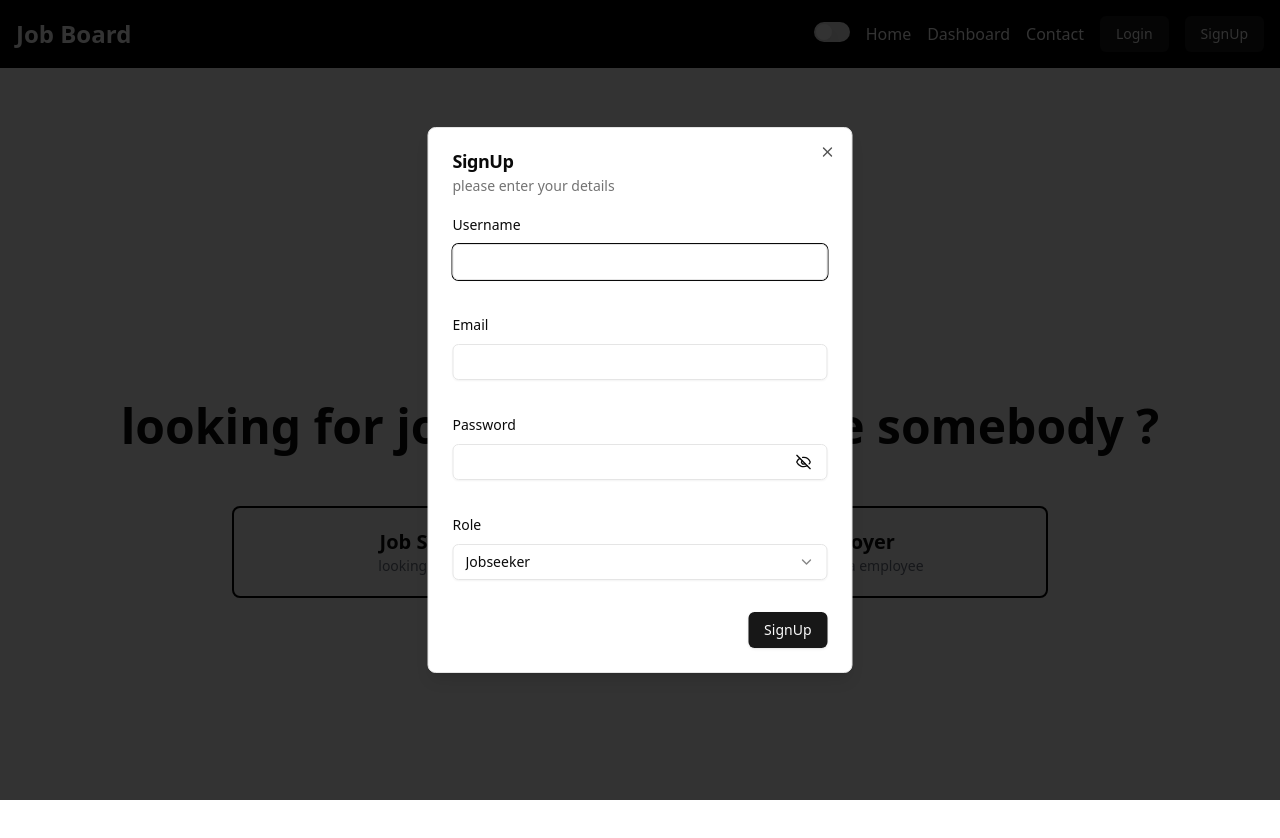
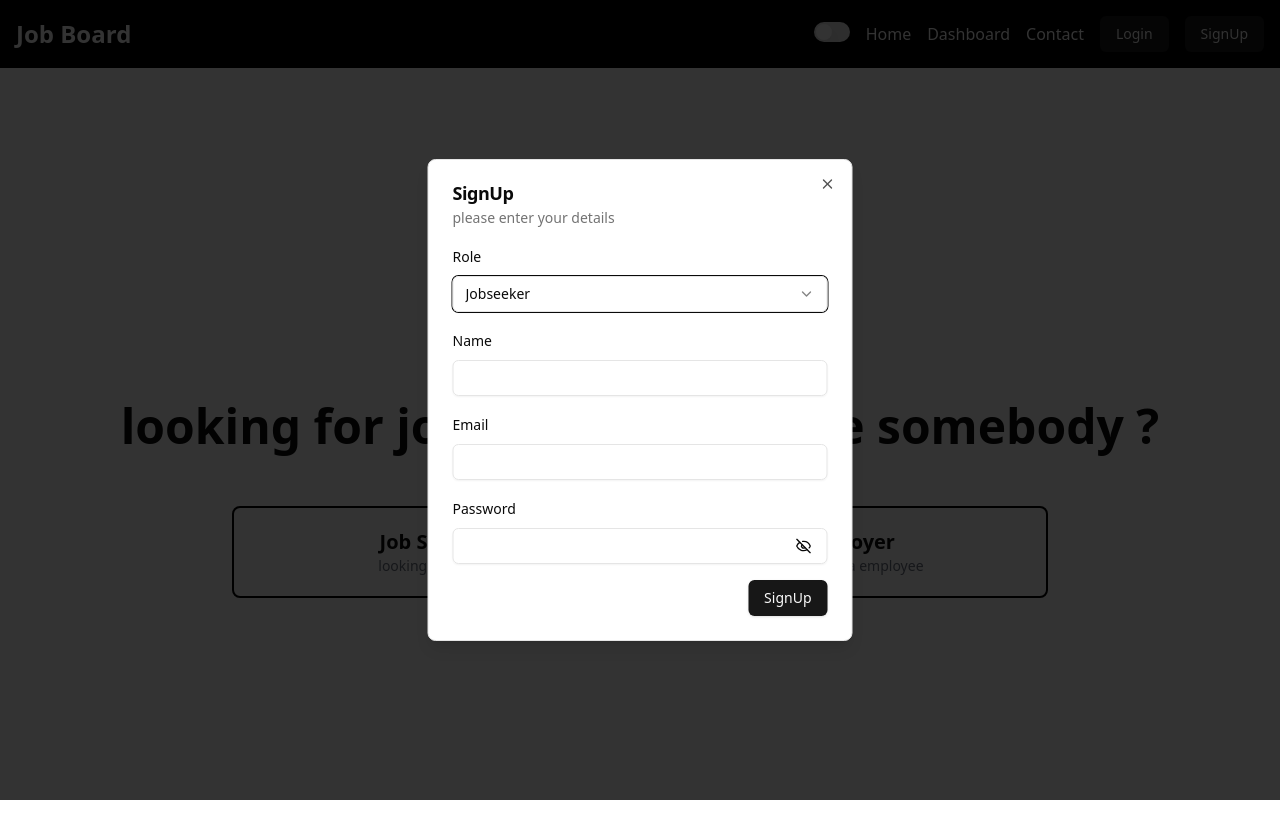
Before and after one commit to hesampiri/job-board, a Next.js app: page / in a window 1280 px wide. Both pictures are taken after a click on the button "SignUp". Shown: the top 838 px of the page. Built offline with nearby package versions, Linux system fonts and the light colour scheme.

Commit message:
add functionality to signup

```diff
--- a/components/signupDialog.tsx
+++ b/components/signupDialog.tsx
@@ -1,107 +1,147 @@
-'use client'
-import React, { useState } from 'react'
-import { Dialog, DialogContent, DialogDescription, DialogFooter, DialogHeader, DialogTitle, DialogTrigger } from './ui/dialog'
-import { z } from 'zod'
+"use client";
+import React, { useState } from "react";
+import {
+  Dialog,
+  DialogContent,
+  DialogDescription,
+  DialogFooter,
+  DialogHeader,
+  DialogTitle,
+  DialogTrigger,
+} from "./ui/dialog";
+import { z } from "zod";
 import { useForm } from "react-hook-form";
-import { zodResolver } from '@hookform/resolvers/zod'
-import { Button } from "@/components/ui/button"
+import { zodResolver } from "@hookform/resolvers/zod";
+import { Button } from "@/components/ui/button";
 import {
   Form,
   FormControl,
-  FormDescription,
   FormField,
   FormItem,
   FormLabel,
   FormMessage,
-} from "@/components/ui/form"
-import { Input } from "@/components/ui/input"
-import { Eye, EyeOff } from 'lucide-react';
-import { Select, SelectContent, SelectItem, SelectTrigger, SelectValue } from "@/components/ui/select"
+} from "@/components/ui/form";
+import { Input } from "@/components/ui/input";
+import { Eye, EyeOff, Loader2 } from "lucide-react";
+import {
+  Select,
+  SelectContent,
+  SelectItem,
+  SelectTrigger,
+  SelectValue,
+} from "@/components/ui/select";
+import { Textarea } from "@/components/ui/textarea";
+import { Register } from "@/app/actions/register";
+import { toast } from "sonner";
+import { signIn } from "next-auth/react";
+import { register } from "module";
 
-const formSchema = z.object({
-  username: z.string().min(4, {
-    message: "Username must be at least 4 characters.",
-  }),
-  password: z.string().min(8, {
-    message: "Password must be at least 8 characters.",
-  }),
-  email: z.string().email({
-    message: "Invalid email address.",
-  }),
-  role: z.enum(["employer", "jobseeker"], {
-    message: "Role must be either employer or jobseeker.",
-  }),
+const formSchema = z
+  .object({
+    name:z.string().min(3 , {message:"name must be at least 3 characters"}),
+    email: z.string().email({ message: "Invalid email address." }),
+    password: z.string().min(8, { message: "Password must be at least 8 characters." }),
+    role: z.enum(["employer", "jobseeker"]),
+    companyName: z.string({message:"company name must be atleast 3 character"}),
+    description: z.string(),
+    website: z.string().url().optional(),
+    logoUrl: z.string().url().optional(),
   })
+  .refine(
+    (data) => {
+      if (data.role === "employer") {
+        return !!data.companyName && !!data.description;
+      }
+      return true;
+    },
+    {
+      message: "Company Name and Description are required for employers.",
+      path: ["companyName"],
+    }
+  );
 
 const SignupDialog = () => {
-
-  const [showPassword, setShowPassword] = useState(false)
+  const [showPassword, setShowPassword] = useState(false);
+  const [password , setPassword] = useState("")
+  const [isLoading, setIsLoading] = useState(false);
+  const [open, setOpen] = useState(false);
 
   const form = useForm<z.infer<typeof formSchema>>({
     resolver: zodResolver(formSchema),
     defaultValues: {
-      username: "",
+      name:"",
       password: "",
       email: "",
       role: "jobseeker",
+      companyName: "",
+      description: "",
     },
+  });
+
+  async function onSubmit (values: z.infer<typeof formSchema>){
+    setIsLoading(true);
+    // Register(values).then((res)=>{
+    //   setIsLoading(false);
+    //   setOpen(false);
+    //   form.reset()
+    //   res.type === 'success' ? toast.success(res.message) : toast.error(res.message)
+
+    // })
+    // .catch(()=>{
+    //   throw new Error('something went wrong with registration')
+    // })
+    try{
+      const res = await Register(values)
+      if(res.type === 'success'){
+        const login = await signIn("credentials" , {
+          email:res.email,
+          password : password,
+          redirect : false
         })
-
-  function onSubmit(values: z.infer<typeof formSchema>) {
-    console.log(values)
+        if(login){
+          toast.success(res.message)
+          setOpen(false)
+          form.reset()
+        }else{
+          toast.error("Registration succeeded, but login failed.")
+        }
+      }else{
+        toast.error(res.message)
+      }
+    }
+    catch{
+      toast.error("somthing went wrong with registeration")
+    }
+    finally{
+      setIsLoading(false)
+    }
   }
   return (
-    <Dialog>
+    <Dialog open={open} onOpenChange={setOpen}>
       <DialogTrigger asChild>
         <Button variant="default">SignUp</Button>
       </DialogTrigger>
       <DialogContent className="sm:max-w-[425px]">
+      {isLoading && <div className="absolute inset-0 flex items-center justify-center bg-black/50">
+        <Loader2 className="w-10 h-10 animate-spin" />
+      </div>}
         <DialogHeader>
           <DialogTitle>SignUp</DialogTitle>
-        <DialogDescription>
-          please enter your details
-        </DialogDescription>
+          <DialogDescription>please enter your details</DialogDescription>
         </DialogHeader>
         <Form {...form}>
-        <form onSubmit={form.handleSubmit(onSubmit)} className='space-y-8'>
-            <FormField control={form.control} name="username" render={({field})=>(
-                <FormItem>
-                    <FormLabel>Username</FormLabel>
-                    <FormControl>
-                        <Input {...field} />
-                    </FormControl>
-                    <FormMessage/>
-                </FormItem>
-            )}/>
-
-            <FormField control={form.control} name="email" render={({field})=>(
-                <FormItem>
-                    <FormLabel>Email</FormLabel>
-                    <FormControl>
-                        <Input {...field} />
-                    </FormControl>
-                    <FormMessage/>
-                </FormItem>
-            )}/>
-            <FormField control={form.control} name="password" render={({field})=>(
-                <FormItem>
-                    <FormLabel>Password</FormLabel>
-                    <FormControl>
-                      <div className='relative'>
-                        <Input {...field} type={showPassword ? "text" : "password"} />
-                        <Button type='button' variant='ghost' className='absolute right-0 top-0' onClick={()=>setShowPassword(!showPassword)}>
-                          {showPassword ? <Eye /> : <EyeOff />}
-                        </Button>
-                      </div>
-                    </FormControl>
-                    <FormMessage/>
-                </FormItem>
-            )}/>
-            <FormField control={form.control} name='role' render={({field})=>(
+          <form onSubmit={form.handleSubmit(onSubmit)} className='space-y-4'>
+            <FormField
+              control={form.control}
+              name="role"
+              render={({ field }) => (
                 <FormItem>
                   <FormLabel>Role</FormLabel>
                   <FormControl>
-                        <Select onValueChange={field.onChange} defaultValue={field.value}>
+                    <Select
+                      onValueChange={field.onChange}
+                      value={field.value}
+                    >
                       <SelectTrigger>
                         <SelectValue placeholder="Select a role" />
                       </SelectTrigger>
@@ -111,18 +151,127 @@ const SignupDialog = () => {
                       </SelectContent>
                     </Select>
                   </FormControl>
-                    <FormMessage/>
+                  <FormMessage />
                 </FormItem>
-            )}/>
+              )}
+            />
+             {form.watch("role") === "employer" && (
+              <section>
+                <FormField
+                  control={form.control}
+                  name="companyName"
+                  render={({ field }) => (
+                    <FormItem>
+                      <FormLabel>Company Name</FormLabel>
+                      <FormControl>
+                        <Input {...field} />
+                      </FormControl>
+                      <FormMessage />
+                    </FormItem>
+                  )}
+                />
+                <FormField
+                  control={form.control}
+                  name="description"
+                  render={({ field }) => (
+                    <FormItem>
+                      <FormLabel>Description</FormLabel>
+                      <FormControl>
+                        <Textarea {...field} />
+                      </FormControl>
+                      <FormMessage />
+                    </FormItem>
+                  )}
+                />
+                <FormField
+                  control={form.control}
+                  name="website"
+                  render={({ field }) => (
+                    <FormItem>
+                      <FormLabel>websiteUrl</FormLabel>
+                      <FormControl>
+                        <Input type="url" {...field} />
+                      </FormControl>
+                    </FormItem>
+                  )}
+                />
+                <FormField
+                  control={form.control}
+                  name="logoUrl"
+                  render={({ field }) => (
+                    <FormItem>
+                      <FormLabel>logoUrl</FormLabel>
+                      <FormControl>
+                        <Input type="url" {...field} />
+                      </FormControl>
+                    </FormItem>
+                  )}
+                />
+              </section>
+            )}
+            <FormField
+              control={form.control}
+              name="name"
+              render={({ field }) => (
+                <FormItem>
+                  <FormLabel>Name</FormLabel>
+                  <FormControl>
+                    <Input {...field} />
+                  </FormControl>
+                  <FormMessage />
+                </FormItem>
+              )}
+            />
+            <FormField
+              control={form.control}
+              name="email"
+              render={({ field }) => (
+                <FormItem>
+                  <FormLabel>Email</FormLabel>
+                  <FormControl>
+                    <Input {...field} />
+                  </FormControl>
+                  <FormMessage />
+                </FormItem>
+              )}
+            />
+            <FormField
+              control={form.control}
+              name="password"
+              render={({ field }) => (
+                <FormItem>
+                  <FormLabel>Password</FormLabel>
+                  <FormControl>
+                    <div className="relative">
+                      <Input
+                        {...field}
+                        type={showPassword ? "text" : "password"}
+                        onChange={(e)=>{field.onChange(e);
+                           setPassword(e.target.value)
+                        }}
+                      />
+                      <Button
+                        type="button"
+                        variant="ghost"
+                        className="absolute right-0 top-0"
+                        onClick={() => setShowPassword(!showPassword)}
+                      >
+                        {showPassword ? <Eye /> : <EyeOff />}
+                      </Button>
+                    </div>
+                  </FormControl>
+                  <FormMessage />
+                </FormItem>
+              )}
+            />
             <DialogFooter>
               <Button type="submit">SignUp</Button>
             </DialogFooter>
           </form>
-
         </Form>
       </DialogContent>
     </Dialog>
-  )
-}
+  );
+};
 
-export default SignupDialog
+export default SignupDialog;
```
Lines whose indentation alone changed are shown as unchanged.
